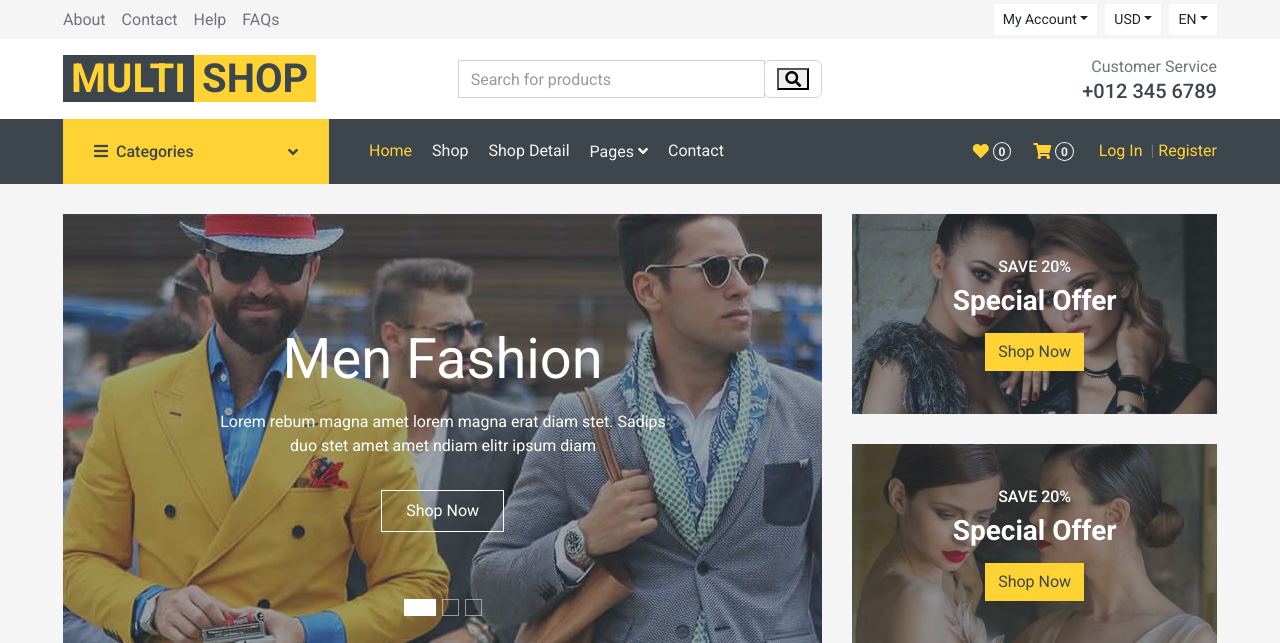
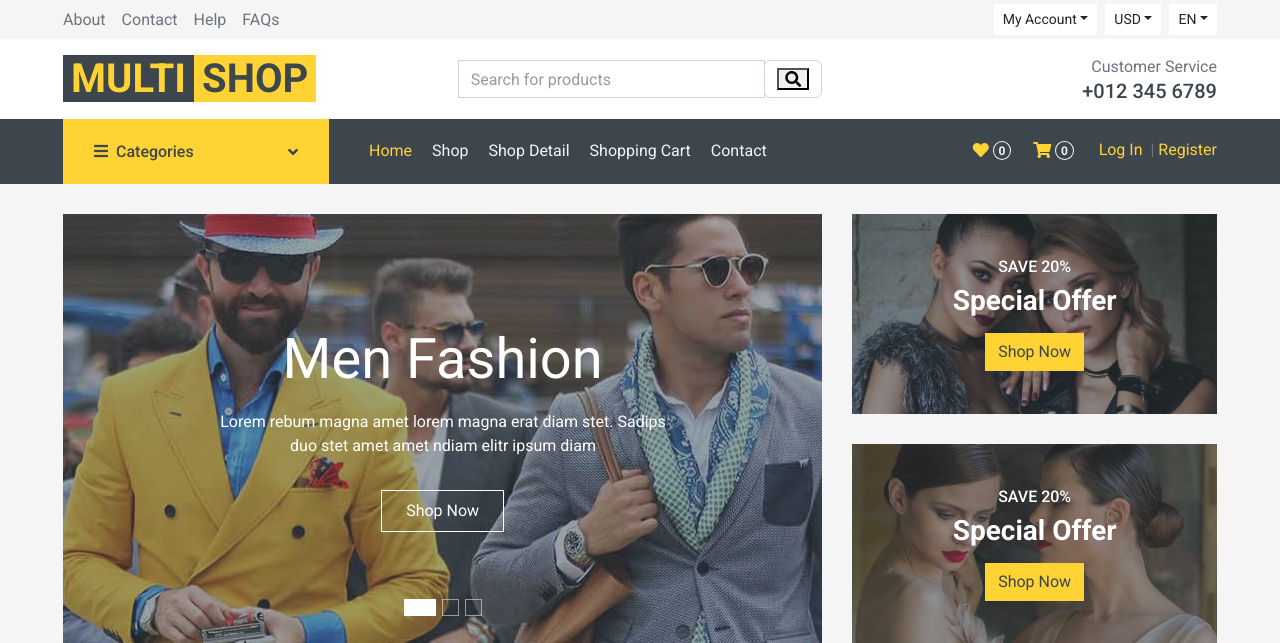
Before and after one commit to mishapravdiuk/MultiShop, a Django app: page / in a window 1280 px wide. Shown: the top 643 px of the page. Run offline with Django 4.2, Linux system fonts and the light colour scheme; data comes from the database, SQL or seed files in the repository; parts of the project's set-up code (start-up, migrations or seed data) failed here and were passed over; some libraries are stand-ins or nearby versions.

```diff
--- a/MultiShop/templates/inc/_footer.html
+++ b/MultiShop/templates/inc/_footer.html
@@ -16,22 +16,20 @@
                     <h5 class="text-secondary text-uppercase mb-4">Quick Shop</h5>
                     <div class="d-flex flex-column justify-content-start">
                         <a class="text-secondary mb-2" href="{% url 'home' %}"><i class="fa fa-angle-right mr-2"></i>Home</a>
-                        <a class="text-secondary mb-2" href="#"><i class="fa fa-angle-right mr-2"></i>Our Shop</a>
+                        <a class="text-secondary mb-2" href="{% url 'store' %}"><i class="fa fa-angle-right mr-2"></i>Our Shop</a>
                         <a class="text-secondary mb-2" href="#"><i class="fa fa-angle-right mr-2"></i>Shop Detail</a>
-                        <a class="text-secondary mb-2" href="#"><i class="fa fa-angle-right mr-2"></i>Shopping Cart</a>
-                        <a class="text-secondary mb-2" href="#"><i class="fa fa-angle-right mr-2"></i>Checkout</a>
-                        <a class="text-secondary" href="#"><i class="fa fa-angle-right mr-2"></i>Contact Us</a>
+                        <a class="text-secondary mb-2" href="{% url 'cart_detail' %}"><i class="fa fa-angle-right mr-2"></i>Shopping Cart</a>
+                        <a class="text-secondary" href="{% url 'email' %}"><i class="fa fa-angle-right mr-2"></i>Contact Us</a>
                     </div>
                 </div>
                 <div class="col-md-4 mb-5">
                     <h5 class="text-secondary text-uppercase mb-4">My Account</h5>
                     <div class="d-flex flex-column justify-content-start">
                         <a class="text-secondary mb-2" href="{% url 'home' %}"><i class="fa fa-angle-right mr-2"></i>Home</a>
-                        <a class="text-secondary mb-2" href="#"><i class="fa fa-angle-right mr-2"></i>Our Shop</a>
+                        <a class="text-secondary mb-2" href="{% url 'store' %}"><i class="fa fa-angle-right mr-2"></i>Our Shop</a>
                         <a class="text-secondary mb-2" href="#"><i class="fa fa-angle-right mr-2"></i>Shop Detail</a>
-                        <a class="text-secondary mb-2" href="#"><i class="fa fa-angle-right mr-2"></i>Shopping Cart</a>
-                        <a class="text-secondary mb-2" href="#"><i class="fa fa-angle-right mr-2"></i>Checkout</a>
-                        <a class="text-secondary" href="#"><i class="fa fa-angle-right mr-2"></i>Contact Us</a>
+                        <a class="text-secondary mb-2" href="{% url 'cart_detail' %}"><i class="fa fa-angle-right mr-2"></i>Shopping Cart</a>
+                        <a class="text-secondary" href="{% url 'email' %}"><i class="fa fa-angle-right mr-2"></i>Contact Us</a>
                     </div>
                 </div>
                 <div class="col-md-4 mb-5">
--- a/MultiShop/templates/inc/_header.html
+++ b/MultiShop/templates/inc/_header.html
@@ -101,13 +101,9 @@
                         <a href="{% url 'store' %}" class="nav-item nav-link">Shop</a>
                         <a href="detail.html" class="nav-item nav-link">Shop Detail</a>
                         <div class="nav-item dropdown">
-                            <a href="#" class="nav-link dropdown-toggle" data-toggle="dropdown">Pages <i class="fa fa-angle-down mt-1"></i></a>
-                            <div class="dropdown-menu bg-primary rounded-0 border-0 m-0">
-                                <a href="cart.html" class="dropdown-item">Shopping Cart</a>
-                                <a href="checkout.html" class="dropdown-item">Checkout</a>
-                            </div>
+                            <a href="{% url 'cart_detail' %}" class="nav-link dropdown-toggle" >Shopping Cart </a>
                         </div>
-                        <a href="contact.html" class="nav-item nav-link">Contact</a>
+                        <a href="{% url 'email' %}" class="nav-item nav-link">Contact</a>
                         {% if user.is_superuser %}
                         <a href="{% url 'add_product' %}" class="nav-item nav-link">Add product</a>
                         {% endif %}
```
Also changed, not shown: 5 other files.
